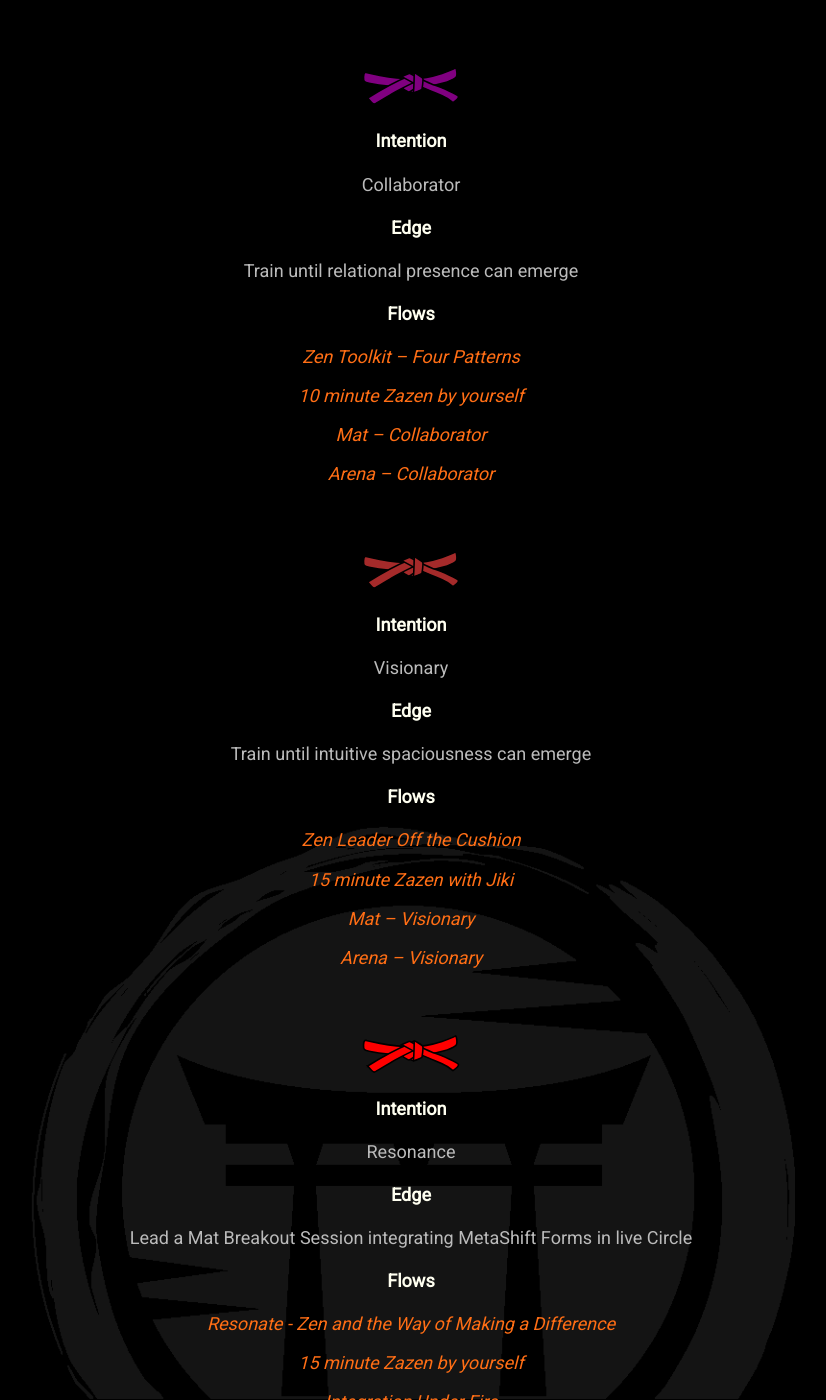
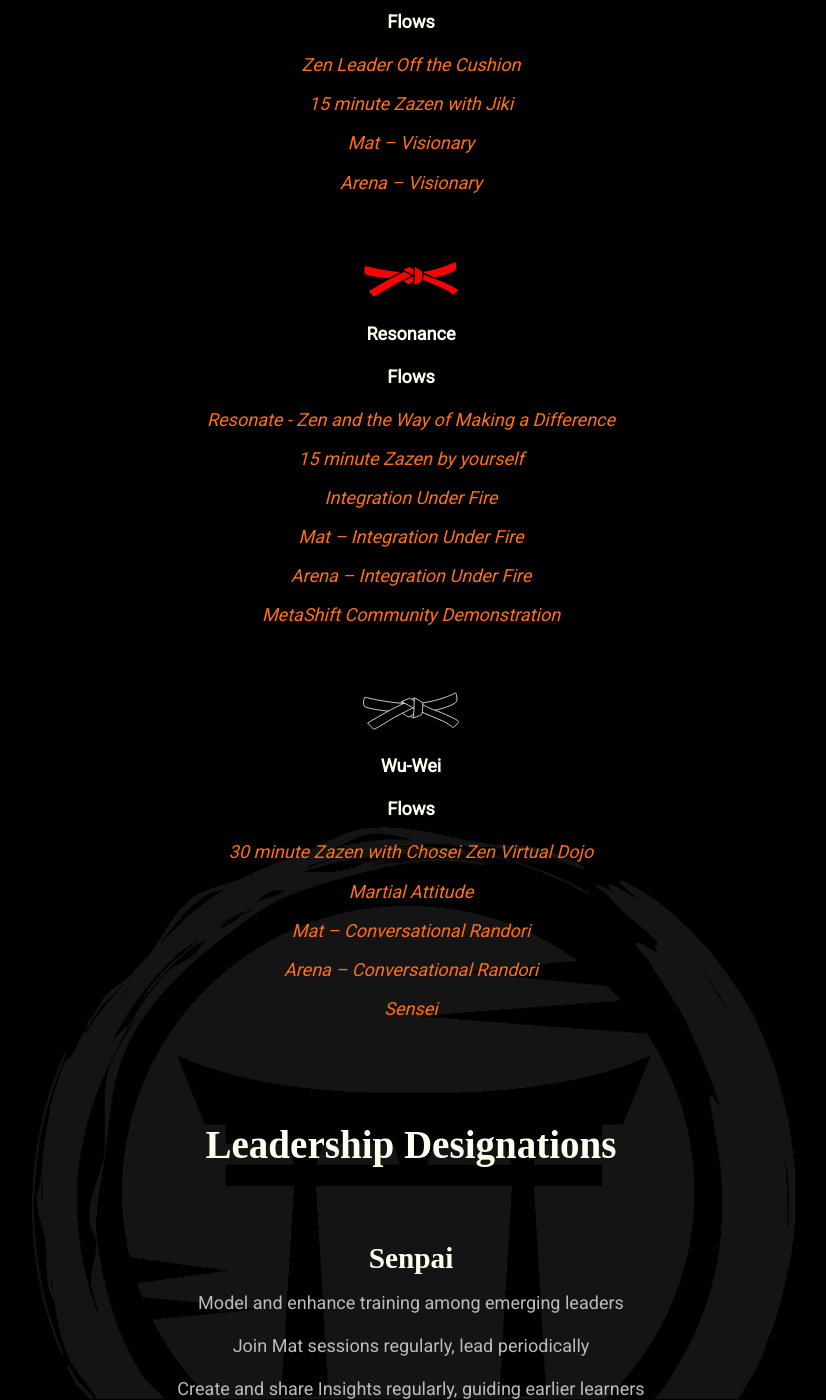
Before and after one commit to mindset-dojo/mindset-dojo.github.io, a Jekyll site: the page built from program.md, in a window 1280 px wide and 1400 px high, scrolled down 3067 px. Shown: the whole window, without its empty margins (229-1055 px from the left). Built offline with Jekyll 4.4.1, drawn with Linux system fonts in a browser that asks for light colours; some web fonts are replaced; some of the changed text lies outside the part shown.

Commit message:
refactor: remove overpronounced structure labels

```diff
--- a/_data/sections/program.yaml
+++ b/_data/sections/program.yaml
@@ -11,15 +11,12 @@ sections:
   - type: levels
     data:
       label: "Training Levels"
-      intention_label: "Intention"
-      edge_label: "Edge"
       flows_label: "Flows"
       items:
         - color: gray
           label: 7th Kyu
           level: -7
           intention: Orientation
-          edge: Four Patterns Reflection
           flows:
             - label: Threshold
               url: /forms/threshold/
@@ -39,7 +36,6 @@ sections:
           label: 6th Kyu
           level: -6
           intention: Centering
-          edge: Meditate until a spirited conversation makes sense and share insights
           flows:
             - label: Zen Toolkit - One Breath
               url: https://vimeo.com/944618879/47e96945a4
@@ -59,7 +55,6 @@ sections:
           label: 5th Kyu
           level: -5
           intention: Driver
-          edge: Train until healthy assertiveness can emerge
           flows:
             - label: Zen Toolkit – Two Sides
               url: https://vimeo.com/944663134/d4f1c4f333
@@ -73,7 +68,6 @@ sections:
           label: 4th Kyu
           level: -4
           intention: Organizer
-          edge: Train until structured steadiness can emerge
           flows:
             - label: Zen Toolkit – Three Centers
               url: https://vimeo.com/944672806/e099593826
@@ -89,7 +83,6 @@ sections:
           label: 3rd Kyu
           level: -3
           intention: Collaborator
-          edge: Train until relational presence can emerge
           flows:
             - label: Zen Toolkit – Four Patterns
               url: https://vimeo.com/944675826/c57a7ce142
@@ -103,7 +96,6 @@ sections:
           label: 2nd Kyu
           level: -2
           intention: Visionary
-          edge: Train until intuitive spaciousness can emerge
           flows:
             - label: Zen Leader Off the Cushion
               url: https://zenleader.global/events
@@ -117,7 +109,6 @@ sections:
           label: 1st Kyu
           level: -1
           intention: Resonance
-          edge: Lead a Mat Breakout Session integrating MetaShift Forms in live Circle
           flows:
             - label: Resonate - Zen and the Way of Making a Difference
               url: https://www.choseizen.org/store/p/resonate
@@ -135,7 +126,6 @@ sections:
           label: Shodan
           level: 1
           intention: Wu-Wei
-          edge: Lead a Mindset Dojo MetaShift Method demonstration in a live Circle
           flows:
             - label: 30 minute Zazen with Chosei Zen Virtual Dojo
               url: /forms/zazen/
@@ -150,18 +140,16 @@ sections:
   - type: designations
     data:
       label: "Leadership Designations"
-      intention_label: "Intention"
-      aspects_label: "Aspects"
       items:
         - label: Senpai
-          intention: Model and enhance training among emerging leaders
-          aspects:
+          intentions:
+            - label: Model and enhance training among emerging leaders
             - label: Join Mat sessions regularly, lead periodically
             - label: Create and share Insights regularly, guiding earlier learners
             - label: Blue Level+
         - label: Sensei
-          intention: Model and guide leadership throughout the community
-          aspects:
+          intentions:
+            - label: Model and guide leadership throughout the community
             - label: Lead Mat sessions regularly
             - label: Create and share Insights regularly, guiding growing leaders
             - label: Black Level, Zen Leadership Instructor designation
--- a/_includes/sections/designations.html
+++ b/_includes/sections/designations.html
@@ -3,21 +3,16 @@ designations section
 
 Expects (section.data):
   - label            (optional)  -> fallback: data.context.designations_label -> "Leadership Designations"
-  - intention_label  (optional)  -> fallback: data.context.designations_intention_label -> "Intention"
-  - aspects_label    (optional)  -> fallback: data.context.designations_aspects_label -> "Aspects"
   - items            (optional)  -> fallback: data.designations
 
 Each designation item shape:
   - label: string
-  - intention: string (optional)
-  - aspects: array of {label:string} OR plain strings
+  - intensions: array of {label:string}
 {%- endcomment -%}
 
 {%- assign D = section.data -%}
 {%- assign dz_items   = D.items | default: data.designations -%}
 {%- assign dz_label   = D.label | default: data.context.designations_label | default: 'Leadership Designations' -%}
-{%- assign dz_intent  = D.intention_label | default: data.context.designations_intention_label | default: 'Intention' -%}
-{%- assign dz_aspects = D.aspects_label | default: data.context.designations_aspects_label | default: 'Aspects' -%}
 
 {%- if dz_items and dz_items.size > 0 -%}
 <section class="md-flow">
@@ -27,18 +22,9 @@ Each designation item shape:
     <br>
     <h3>{{ designation.label }}</h3>
 
-    {% if designation.intention %}
-      <p><strong>{{ dz_intent }}</strong></p>
-      <p>{{ designation.intention }}</p>
-    {% endif %}
-
-    {% if designation.aspects and designation.aspects.size > 0 %}
-      <p><strong>{{ dz_aspects }}</strong></p>
-      {% for item in designation.aspects %}
-        {%- assign aspect_text = item.label | default: item -%}
-        <p>{{ aspect_text }}</p>
-      {% endfor %}
-    {% endif %}
+    {% for item in designation.intentions %}
+      <p>{{ item.label  }}</p>
+    {% endfor %}
   {% endfor %}
 </section>
 {%- endif -%}
--- a/_includes/sections/levels.html
+++ b/_includes/sections/levels.html
@@ -3,8 +3,6 @@ levels section
 
 section.data expects:
   - label:            string            e.g., "Levels"
-  - intention_label:  string            e.g., "Intention"
-  - edge_label:       string            e.g., "Edge"
   - flows_label:      string            e.g., "Flows"
   - items:            array of level objects
 
@@ -31,15 +28,7 @@ Each level item shape:
         title=lv.label %}
     </h3>
 
-    {%- if D.intention_label and lv.intention -%}
-      <p><strong>{{ D.intention_label }}</strong></p>
-      <p>{{ lv.intention }}</p>
-    {%- endif -%}
-
-    {%- if D.edge_label and lv.edge -%}
-      <p><strong>{{ D.edge_label }}</strong></p>
-      <p>{{ lv.edge }}</p>
-    {%- endif -%}
+    <p><strong>{{ lv.intention }}</strong></p>
 
     {%- if D.flows_label and lv.flows and lv.flows.size > 0 -%}
       <p><strong>{{ D.flows_label }}</strong></p>
```
Also changed, not shown: other parts of _includes/sections/levels.html (+0 -1 lines), _data/sections/project.yaml (+4 -6 lines).
